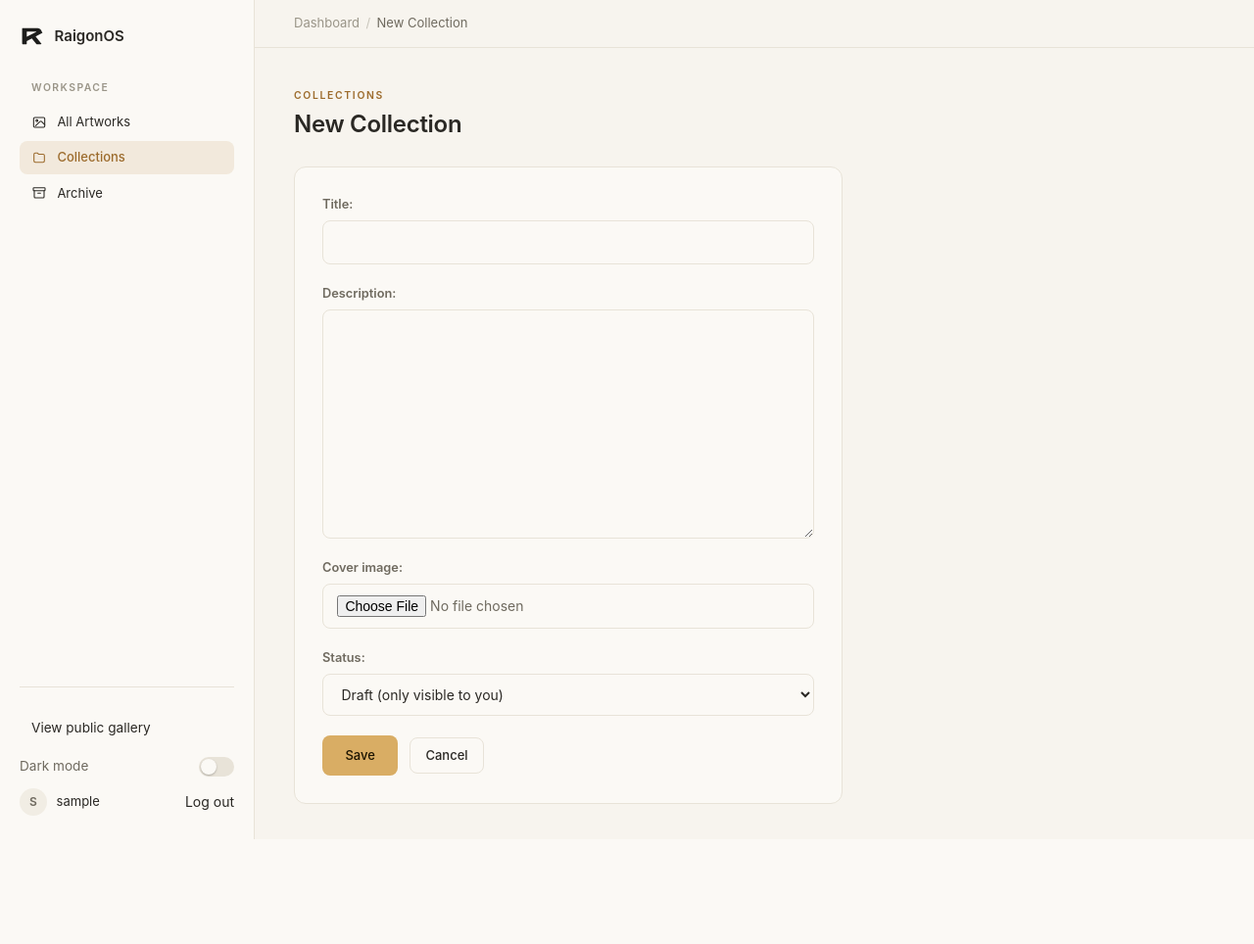
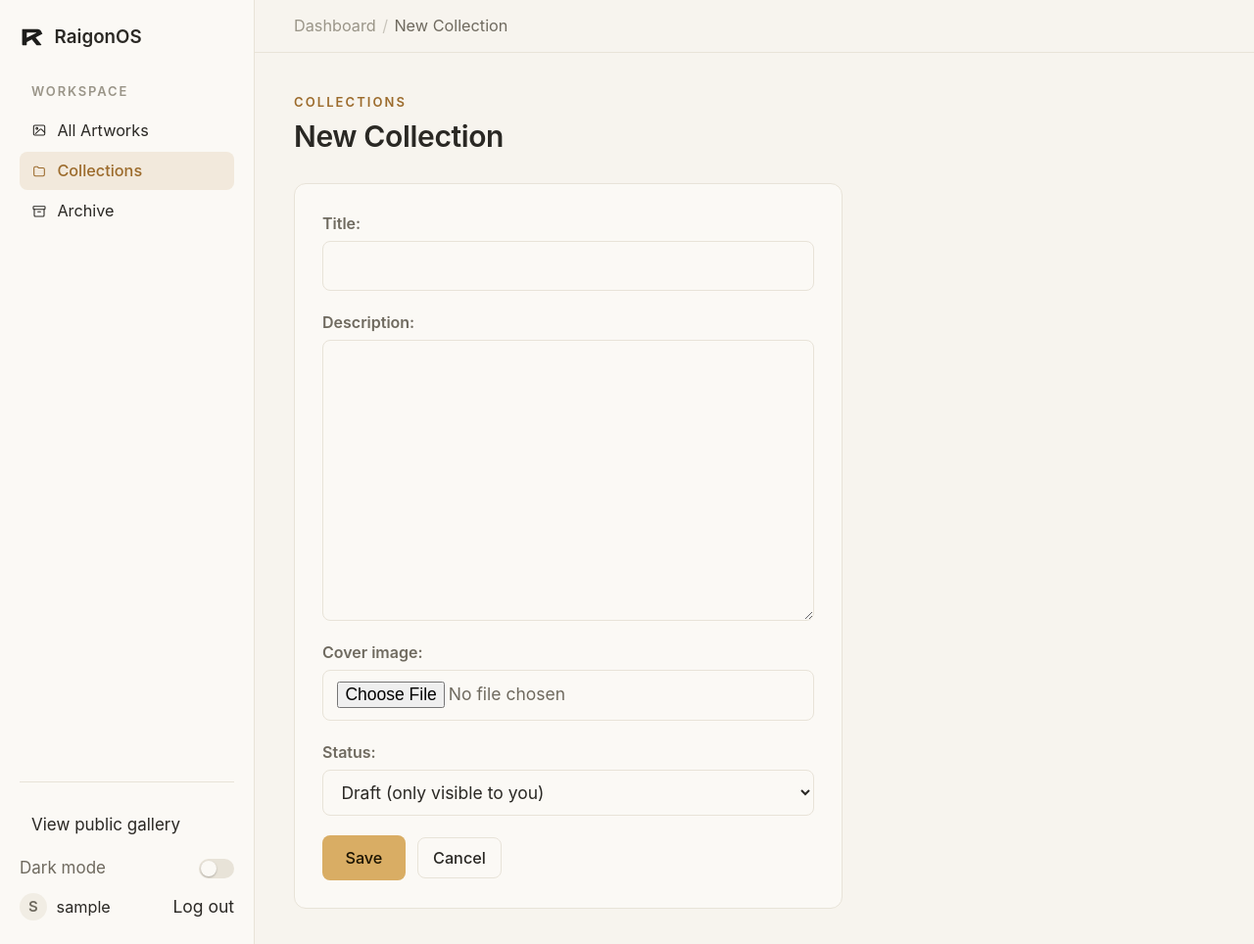
Before and after one commit to raigonlab/raigonos, a Django app: page /dashboard/collections/new/ in a window 1280 px wide. Shown: the whole page at 98% size. Before the commit the page ends 857 px from the top, so only its background shows below. Run offline with Django 5.2, Linux system fonts and the light colour scheme; the visitor is signed in with stand-in values (Sample User, id 1); some web fonts are replaced.

Commit message:
Dashboard: stronger row hover in both themes, type scaled up 25%
Row hover was nearly the same tone as the zebra stripe, so the row under the cursor was hard to tell apart (worse in dark). Dashboard font sizes are 1.25x larger.

```diff
--- a/static/css/style.css
+++ b/static/css/style.css
@@ -461,6 +461,7 @@ body.dashboard-shell {
   --dash-muted: #6f6a5f;
   --dash-faint: #9a9588;
   --dash-zebra: rgba(70, 55, 30, 0.045);
+  --dash-row-hover: rgba(70, 55, 30, 0.1);
   --dash-accent: #d9ad64;
   --dash-accent-ink: #9c6b2c;
   --dash-accent-soft: rgba(185, 134, 63, 0.14);
@@ -477,7 +478,7 @@ body.dashboard-shell {
   background: var(--dash-bg);
   color: var(--dash-text);
   font-family: var(--dash-font);
-  font-size: 0.875rem;
+  font-size: 1.0938rem;
   line-height: 1.5;
   -webkit-font-smoothing: antialiased;
 }
@@ -540,7 +542,7 @@ body.dashboard-shell main {
   gap: 0.6rem;
   font-family: var(--dash-font);
   font-weight: 600;
-  font-size: 0.9375rem;
+  font-size: 1.1719rem;
   color: var(--dash-text);
   margin-bottom: 2rem;
 }
@@ -567,7 +569,7 @@ html[data-dash-theme='dark'] .dash-brand-logo {
 }
 
 .dash-nav-label {
-  font-size: 0.65rem;
+  font-size: 0.8125rem;
   font-weight: 600;
   letter-spacing: 0.14em;
   text-transform: uppercase;
@@ -581,7 +583,7 @@ html[data-dash-theme='dark'] .dash-brand-logo {
   gap: 0.65rem;
   padding: 0.45rem 0.75rem;
   border-radius: var(--dash-radius-sm);
-  font-size: 0.8125rem;
+  font-size: 1.0156rem;
   color: var(--dash-muted);
 }
 
@@ -607,7 +609,7 @@ html[data-dash-theme='dark'] .dash-brand-logo {
 }
 
 .dash-nav-link-muted {
-  font-size: 0.85rem;
+  font-size: 1.0625rem;
 }
 
 /* Theme toggle (light default, dark opt-in) */
@@ -621,7 +623,7 @@ html[data-dash-theme='dark'] .dash-brand-logo {
 }
 
 .dash-theme-toggle-label {
-  font-size: 0.85rem;
+  font-size: 1.0625rem;
   color: var(--dash-muted);
 }
 
@@ -689,13 +691,13 @@ html[data-dash-theme='dark'] .dash-brand-logo {
   border-radius: 50%;
   background: var(--dash-card-hover);
   color: var(--dash-muted);
-  font-size: 0.75rem;
+  font-size: 0.9375rem;
   font-weight: 600;
   flex-shrink: 0;
 }
 
 .dash-user-name {
-  font-size: 0.8125rem;
+  font-size: 1.0156rem;
   overflow: hidden;
   text-overflow: ellipsis;
   white-space: nowrap;
@@ -707,7 +709,7 @@ html[data-dash-theme='dark'] .dash-brand-logo {
 }
 
 .dash-logout {
-  font-size: 0.8rem;
+  font-size: 1rem;
   color: var(--dash-muted);
 }
 
@@ -758,7 +760,7 @@ html[data-dash-theme='dark'] .dash-brand-logo {
 }
 
 .dash-breadcrumbs {
-  font-size: 0.8125rem;
+  font-size: 1.0156rem;
   color: var(--dash-faint);
   display: flex;
   align-items: center;
@@ -822,7 +824,7 @@ html[data-dash-theme='dark'] .dash-brand-logo {
 
 .dash-page-header .eyebrow {
   margin-bottom: 0.4rem;
-  font-size: 0.65rem;
+  font-size: 0.8125rem;
   letter-spacing: 0.16em;
   color: var(--dash-accent-ink);
 }
@@ -922,7 +924,7 @@ html[data-dash-theme='dark'] .dash-brand-logo {
   letter-spacing: -0.012em;
   color: var(--dash-text);
   margin: 0;
-  font-size: 1.5rem;
+  font-size: 1.875rem;
   line-height: 1.25;
 }
 
@@ -1031,7 +1033,7 @@ html[data-dash-theme='dark'] .dash-brand-logo {
   border-radius: var(--dash-radius-sm);
   border: 1px solid transparent;
   font: inherit;
-  font-size: 0.8125rem;
+  font-size: 1.0156rem;
   font-weight: 500;
   cursor: pointer;
   white-space: nowrap;
@@ -1711,7 +1713,7 @@ html[data-dash-theme='dark'] .dash-brand-logo {
 }
 
 .dash-form label {
-  font-size: 0.8rem;
+  font-size: 1rem;
   font-weight: 600;
   color: var(--dash-muted);
 }
@@ -1785,7 +1787,7 @@ html[data-dash-theme='dark'] .dash-brand-logo {
   background: var(--dash-accent);
   color: var(--dash-accent-text);
   font: inherit;
-  font-size: 0.8125rem;
+  font-size: 1.0156rem;
   font-weight: 500;
   cursor: pointer;
 }
```
Also changed, not shown: other parts of static/css/style.css (+21 -20 lines).
